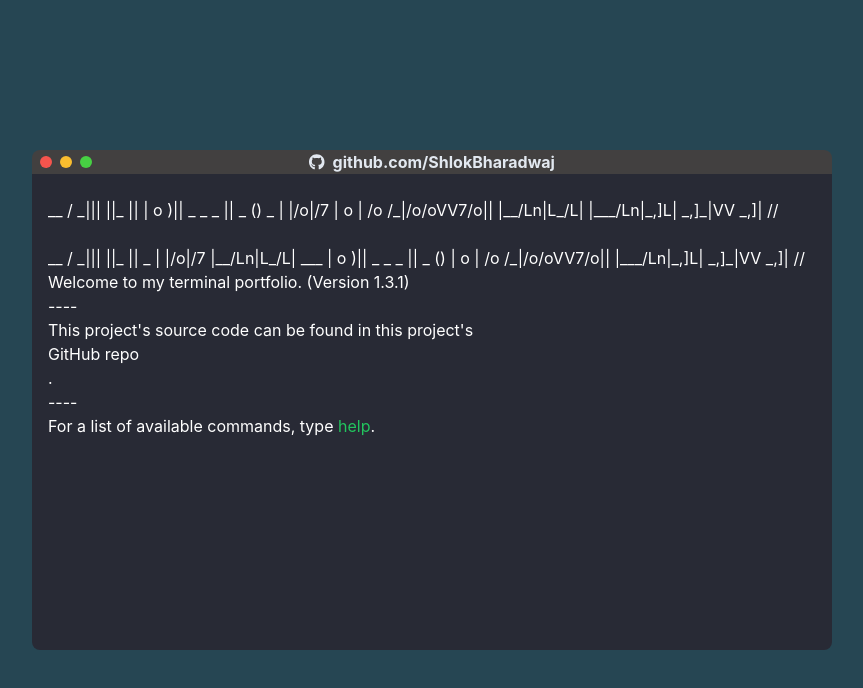
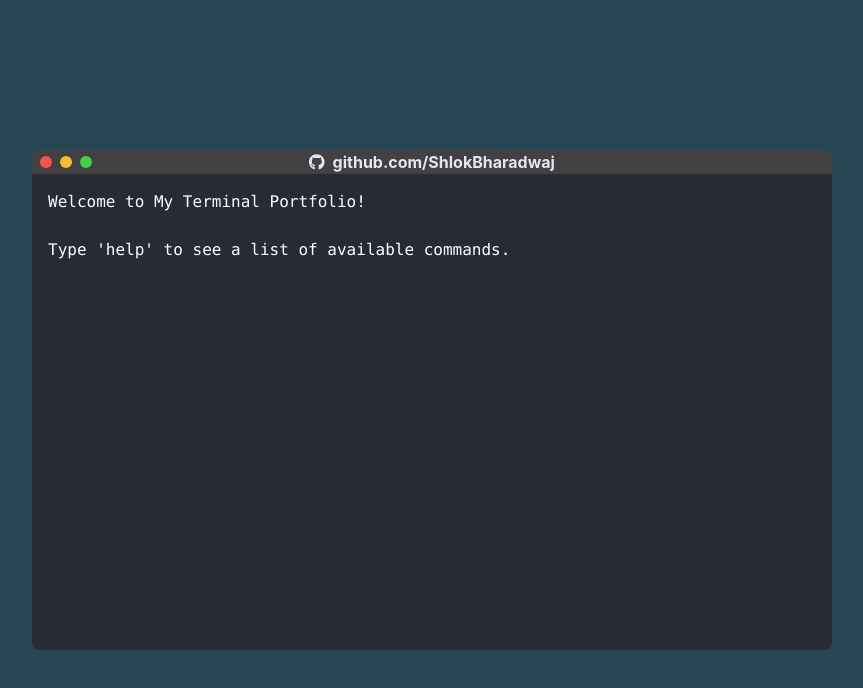
Before and after one commit to ShlokBharadwaj/portfolio, a React (Create React App) app: page / in a window 1280 px wide. Shown: the top 688 px of the page, without its empty margins (208-1071 px from the left). Built offline with nearby package versions, Linux system fonts and the light colour scheme; the HTML template or start-up script is replaced by a standard one.

Commit message:
Update: Welcome page to have typing effect

```diff
--- a/src/components/Terminal.jsx
+++ b/src/components/Terminal.jsx
@@ -13,7 +13,7 @@ const Terminal = () => {
 
     useEffect(() => {
         const delayToShowWelcome = async () => {
-            await new Promise(r => setTimeout(r, 2000));
+            await new Promise(r => setTimeout(r, 1000));
             setShowWelcome(true);
         };
         delayToShowWelcome();
--- a/src/components/commands/Welcome.jsx
+++ b/src/components/commands/Welcome.jsx
@@ -1,89 +1,39 @@
-import React from 'react';
+import React, { useEffect, useState } from 'react';
 
 const Welcome = () => {
+  const [welcomeText, setWelcomeText] = useState('');
+  const [displayedText, setDisplayedText] = useState('');
+
+  useEffect(() => {
+    const welcomeText = `Welcome to My Terminal Portfolio!
+
+Type 'help' to see a list of available commands.
+    `;
+
+    setWelcomeText(welcomeText);
+  }, []);
+
+  useEffect(() => {
+    let currentIndex = 0;
+
+    const typingEffect = () => {
+      if (currentIndex < welcomeText.length) {
+        const nextChar = welcomeText[currentIndex];
+        setDisplayedText(prevText => prevText + nextChar);
+        currentIndex++;
+        setTimeout(typingEffect, 20); // Delay between each character
+      }
+    };
+
+    if (currentIndex === 0) {
+      typingEffect();
+    }
+  }, [welcomeText]);
+
   return (
-    <div className='HeroContainer flex flex-wrap-reverse max-w-[932px]: mb-6 min-w-[1024px]: basis-1/2'>
-      <div className="info-section">
-        <div className='PreName mt-2 mb-6'>
-          {`
-    __
-    / _||| ||_ ||  | o )||  _   _  _  ||    _ ()
-    \_ \| \|/o\|/7 | o \| \/o\ /_|/o\/o\VV7/o\||
-    |__/Ln|L\_/L|\ |___/Ln|\_,]L| \_,]_|VV \_,]|
-                                              //
-          `}
-        </div>
-        <div className='PreWrapper'>
-          <div className='PreNameMobile'>
-            {`
-  __
-  / _||| ||_ ||
-  \_ \| \|/o\|/7
-  |__/Ln|L\_/L|\
-  ___
-| o )||  _   _  _  ||    _ ()
-| o \| \/o\ /_|/o\/o\VV7/o\||
-|___/Ln|\_,]L| \_,]_|VV \_,]|
-                           //
-          `}
-          </div>
-        </div>
-        <div className="text-white">
-          Welcome to my terminal portfolio. (Version 1.3.1)
-        </div>
-        <div className='Seperator'>----</div>
-        <div className="text-white">
-          This project's source code can be found in this project's{' '}
-          <div className='Link' href="https://github.com/ShlokBharadwaj/portfolio">
-            GitHub repo
-          </div>
-          .
-        </div>
-        <div className='Seperator'>----</div>
-        <div className="text-white">
-          For a list of available commands, type{' '}
-          <span className="text-green-500">help</span>.
-        </div>
-      </div>
-      <div className="illu-section">
-        {/* <div className='PreImg'>
-          {`
-                       ^^^^::::::::::.................    ..       ..........................
-                       ^^^::::::::::..............  ..^!?JJJJ?7~~~^. ........................
-                       ::::::::::::............. .~J5PGGGBBBGGBGPPP5!........................
-                       ::::::::::...............!5GBBBGGGGBBBGGGGPPG5:::.....................
-                       ::::::::::..............?GGGGGGGPGGGGGGGBBGG57^:......................
-                       ::::::::...............~PGG5YJ???7777??JJYGGP!........................
-                       :::::::::..............~GG5???777777777777YPPY:.......................
-                       ::::::::::::...........:JG5????7!!!!!77777JPGY:.......................
-                       :::::::::::...........:::5YJYY55Y7!?Y55YJ?75P~::......................
-                       ::::::::::...........:::.?J?YJ55Y?!7JY5J?7!YJ::::.....................
-                       :::::::::............::::!J777???7!!!!7!!~~?7:::......................
-                       :::::::::............::::~J77!!7?!!!!!~~~!!?!:::......................
-                       :::::::::..........:::::::~7?77?JJ?J?7!!!!7~^:::......................
-                       ::::::::::.......::::::::::^??JYYJJJJJ?7!7!^::::......................
-                       ::::::::::::::::::::::::::::~JJJJJ??7777?7^^^:::......................
-                       :::::::::::::::::::::::::::::?YJ??7777?JJ!~:^:::......................
-                       ::::::..:::::::::::::::::^^!!!JY55YYYYJJ?~J?~^::......................
-                       ::::::::::::::.:::::^~!?YPGG!^~?YYYYJJJ7^:?BPP5J7!^::.................
-                       :::::::::::::::~!?Y5GBBB#BBBY^~^~7JJ?7~^^^5BGGBBBBGP5Y?!~:.........:::
-                       ::::::::::::!YPGBBBBBBBBBBB#B!^^~7JY7^:^:7BBGGGGGGGGGGGGGP5~..::::::::
-                       ^^^^^^^^^^:~BBBBBBBBBBBBBBB##Y!?YP5555?~^PBBBGGGGBBGGGGGGGBP^:::::::::
-                       ^^^^^^^^^^:J#BBBBBBBBBB#BB###G?7~?P5Y7!~?BBBBBBBBBBGGGGGGGGGY:::::::::
-                       ^^^^^^^^^^~G#BBBBBBBBBB#####B#57!5P5?~~~5BBBBBBBBBBGGGGGGGBBP^:::^^^^^
-                       ~~^^^^^^^^?###BBBBBBB######BB#B?YP55Y~~7BBBBBBBBBBBBBBBBBBBBBJ:^^^^^^^
-                       ~~~~~~~~~^5#####BBBB######BBBBBPPP5557~Y#BBBBBBBBBBBBBBBBBBBBG^^^^^^^^
-                       ~~~~~~~~~~G###&################BPP555?!G#BBBBB######BBBB##BBBB7^^^^^^~
-                       ~~~~~~~~~!B##&&#################GP555YJ#######BBPGGB#B####BBB#?^^~~~~~
-                       !!!~~~!!~7###&&&################BPP555P######5??7?7?5G#####BB#?~~~~~~~
-                       !!!!!!!!~J##&&@&&&###############GPPPG######G7J5?J5Y!YB&&####B?~~~~~~~
-                       !!!!!!!!!Y&&&@@&&&&####&&&&######BGPP######B?JGGY?GB?7G&&&&###J~~~!!!!
-                       777777!7!5&&&@@@@&&&&&&&&&&&######BPG#####&#J7PBYPG57J#&&&&&##P!!!!!!!
-                       777777777G&&&@@@@@&&&&&&&&&&&&&&&&#GB&&&&&&&PY?JYYJ?YB#&&&&&###?!!!!!7
-                       ?????777J&&&@@@@@@&&&&&&&&&&&&&&&&&B#&&&&&&&&&GPGYGB#&&@&&&&&#&P777777
-                       ???????7P&&&@@@@@@@@&&&&&&&&&&&&&&&&&&&&&&&&&&&&&&&&&&&@@@&&&&&#?77777
-         `}
-        </div> */}
+    <div className="welcome-container">
+      <div className="terminal-body">
+        <pre className="terminal-text">{displayedText}</pre>
       </div>
     </div>
   );
```
